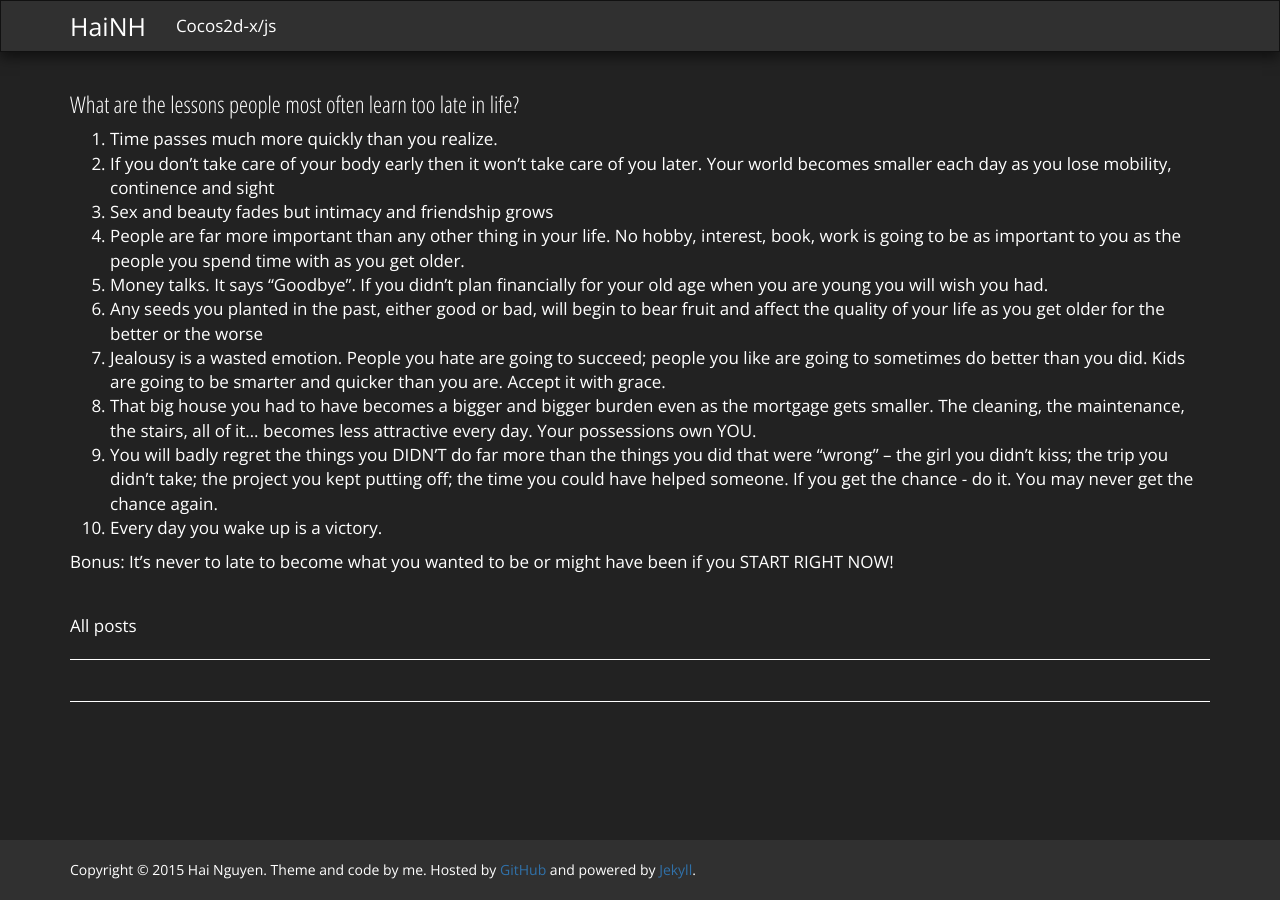
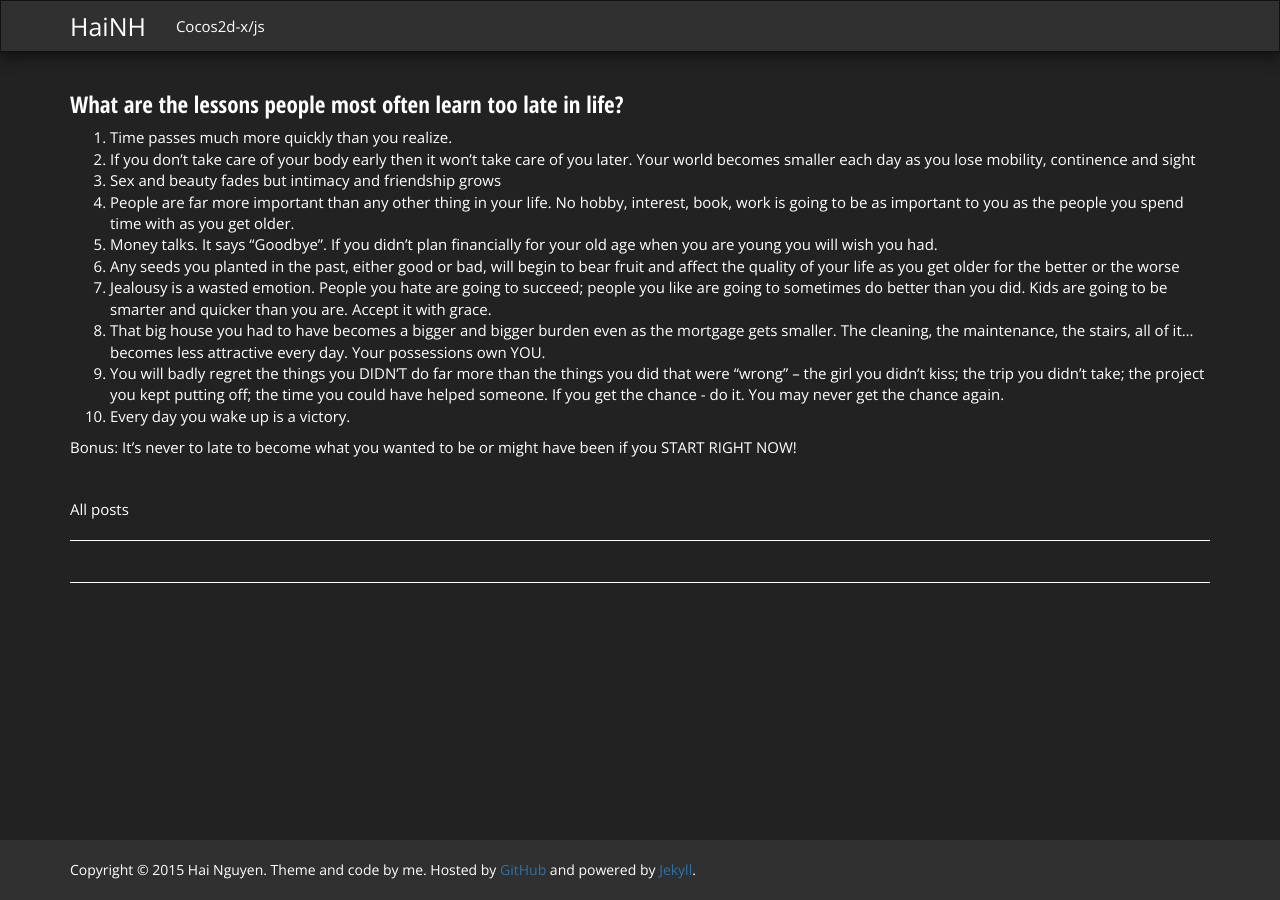
Before and after one commit to hainh/hainh.github.io, a Jekyll site: the page built from index.html, in a window 1280 px wide. Built offline with Jekyll 4.4.1, drawn with Linux system fonts in a browser that asks for light colours; nearby versions of some CDN libraries; the list of posts is cut into pages by our own code; comment, search, counter and statistics services are not loaded.

Commit message:
edit font

```diff
--- a/assets/css/style.css
+++ b/assets/css/style.css
@@ -4,7 +4,7 @@
 html,
 body {
 	height: 100%;
-	font-size: 17px;
+	font-size: 15px;
 	font-weight: 200;
 	font-family: 'Open Sans', Verdana, sans-serif;
 }
@@ -21,6 +21,7 @@ h5,
 h6,
 .h6 {
 	font-family:'Open Sans Condensed', Verdana, Helvetica, sans-serif;
+	font-weight: 800;
 }
 #wrap {
 	min-height: 100%;
```
